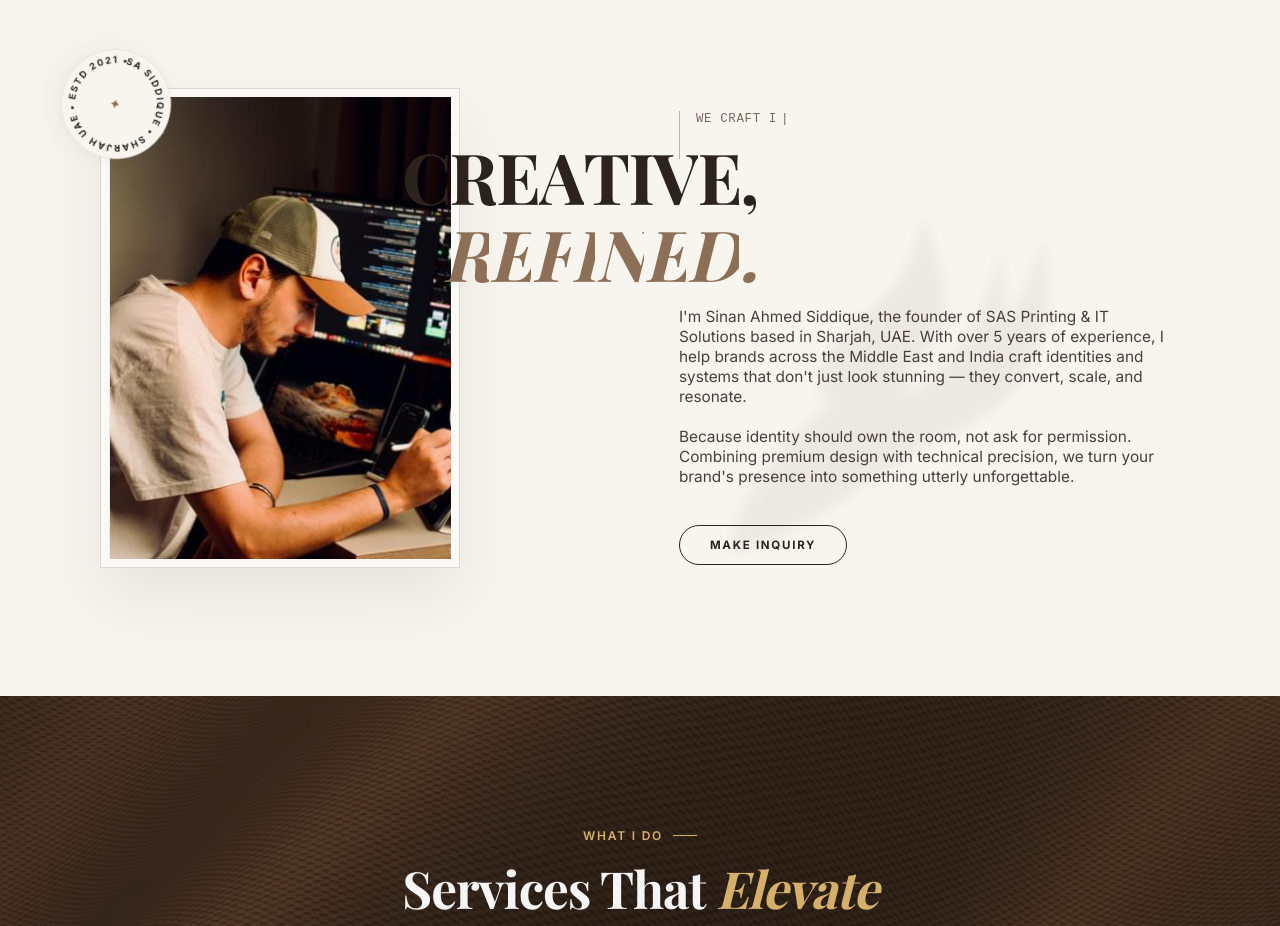
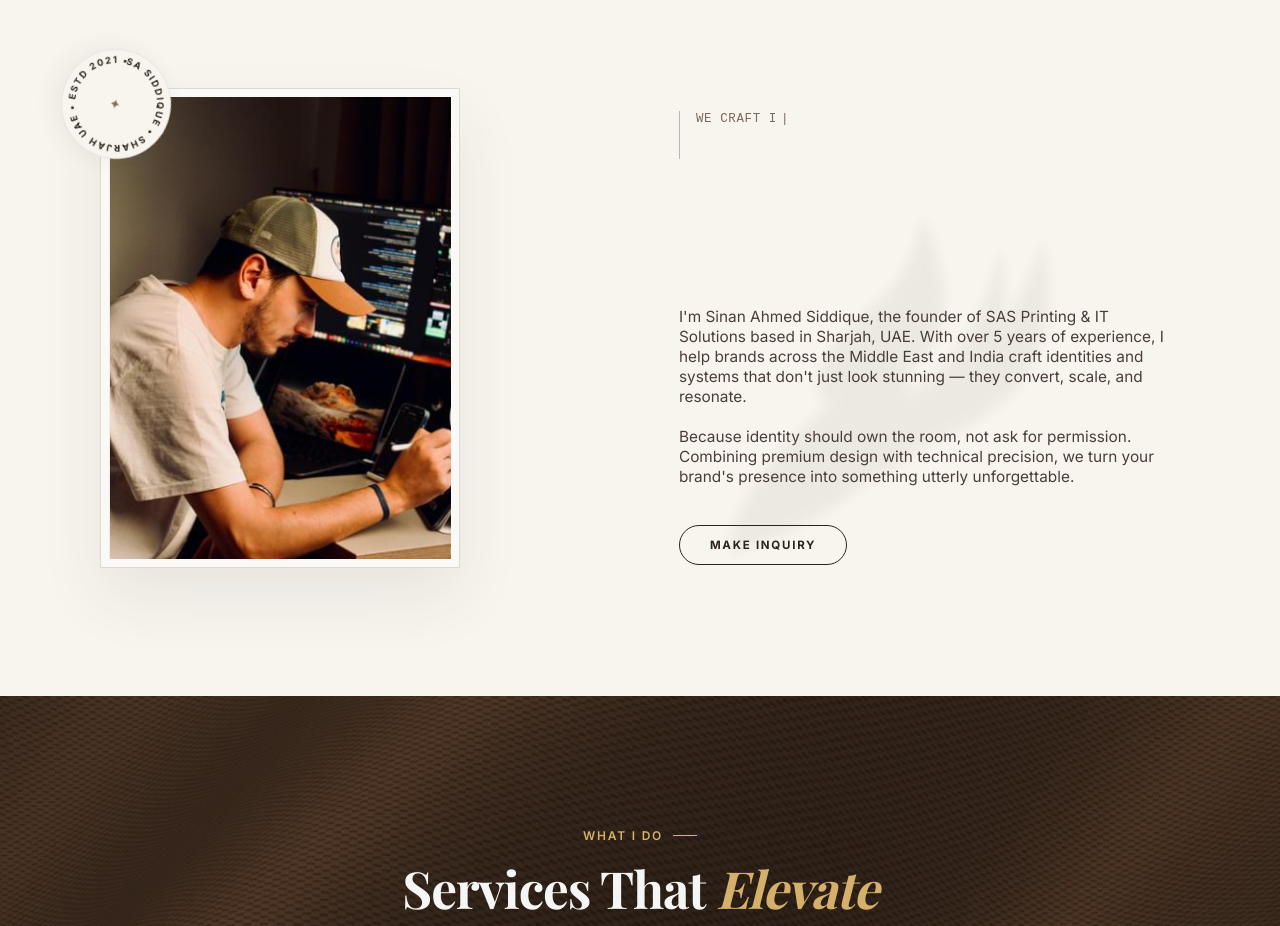
Before and after one commit to cyber-hack789/sa-siddique, a React (Vite) app in the folder client/: page / in a window 1280 px wide. Shown: the part 840-1766 px from the top of the page. Built offline with nearby package versions, Linux system fonts and the light colour scheme; a web font is replaced by a local one.

Commit message:
Configure Shuffle component to repeat animation every time it scrolls into view

```diff
--- a/client/src/components/About.tsx
+++ b/client/src/components/About.tsx
@@ -127,7 +127,7 @@ export default function About() {
                 stagger={0.03}
                 shuffleTimes={3}
                 ease="power3.out"
-                triggerOnce={true}
+                triggerOnce={false}
                 triggerOnHover={true}
                 textAlign="inherit"
               />
@@ -140,7 +140,7 @@ export default function About() {
                 stagger={0.03}
                 shuffleTimes={3}
                 ease="power3.out"
-                triggerOnce={true}
+                triggerOnce={false}
                 triggerOnHover={true}
                 textAlign="inherit"
               />
--- a/client/src/components/Shuffle.tsx
+++ b/client/src/components/Shuffle.tsx
@@ -408,11 +408,25 @@ const Shuffle: React.FC<ShuffleProps> = ({
         setReady(true);
       };
 
+      const reset = () => {
+        teardown();
+        setReady(false);
+      };
+
       const st = ScrollTrigger.create({
         trigger: el,
         start,
         once: triggerOnce,
-        onEnter: create
+        onEnter: create,
+        onEnterBack: () => {
+          if (!triggerOnce) create();
+        },
+        onLeave: () => {
+          if (!triggerOnce) reset();
+        },
+        onLeaveBack: () => {
+          if (!triggerOnce) reset();
+        }
       });
 
       return () => {
```
